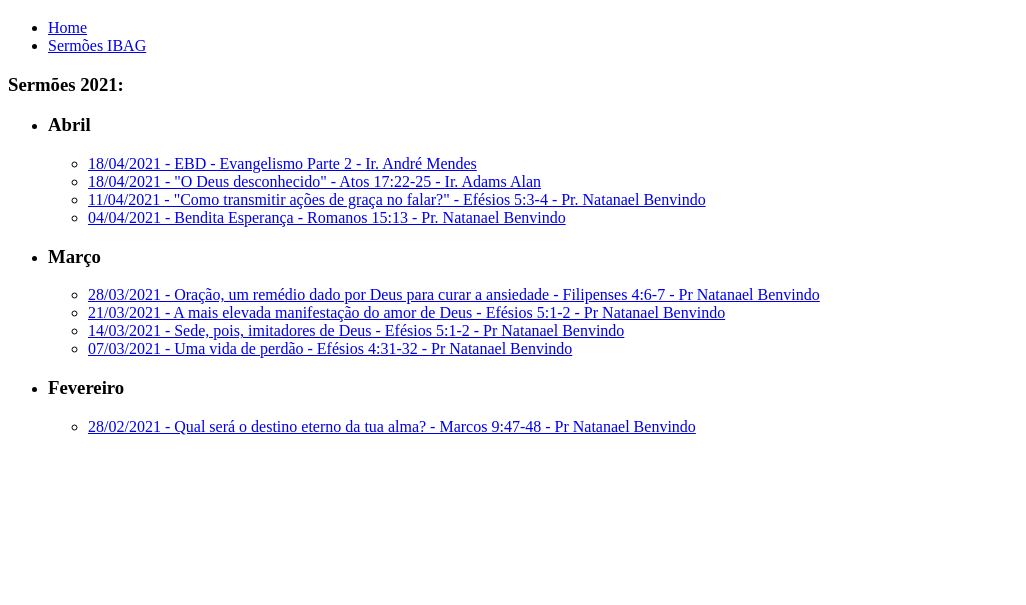
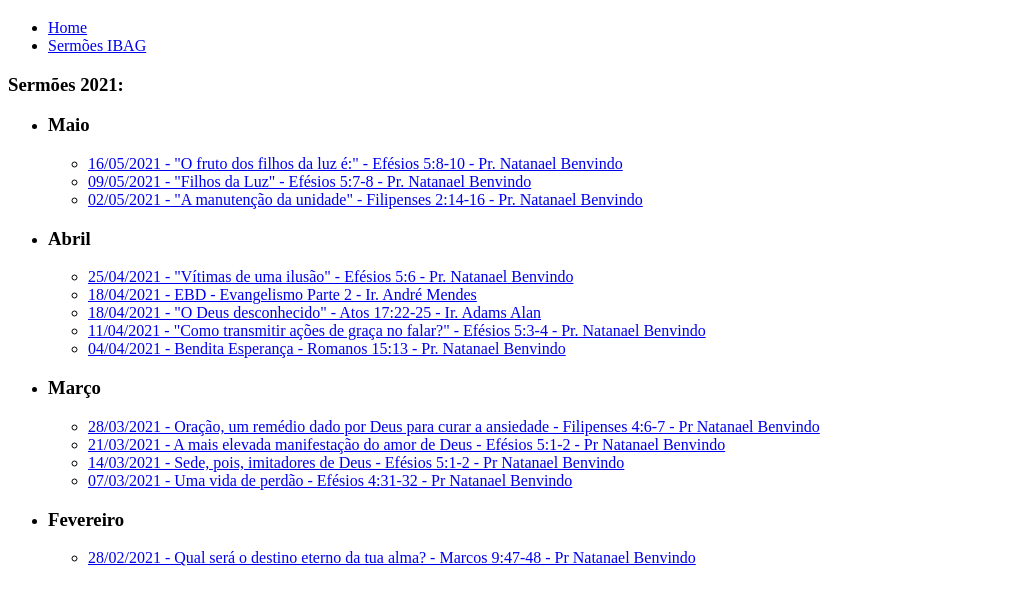
Before and after one commit to mateusgomes01/logos, a plain HTML site: page sermoes.html in a window 1280 px wide. Shown: the part 61-666 px from the top of the page, without its empty margins (0-1026 px from the left). Drawn offline with Linux system fonts and the light colour scheme.

Commit message:
Adds april and may sermons

```diff
--- a/sermoes.html
+++ b/sermoes.html
@@ -22,8 +22,34 @@
 		<h3>Sermões 2021:</h3>
 		<ul>
 			<li>
+				<h3>Maio</h3>
+				<ul>
+					<li>
+						<div>
+							<a href="https://mateusmelo.xyz/storage/recordings/sermons/2021_05_16_10_39_43.mp3">16/05/2021 - "O fruto dos filhos da luz é:" - Efésios 5:8-10 - Pr. Natanael Benvindo</a>
+						</div>
+					</li>
+					<li>
+						<div>
+							<a href="https://mateusmelo.xyz/storage/recordings/sermons/2021_05_09_10_42_11.mp3">09/05/2021 - "Filhos da Luz" - Efésios 5:7-8 - Pr. Natanael Benvindo</a>
+						</div>
+					</li>
+					<li>
+						<div>
+							<a href="https://mateusmelo.xyz/storage/recordings/sermons/2021_05_02_10_41_43.mp3">02/05/2021 - "A manutenção da unidade" - Filipenses 2:14-16 - Pr. Natanael Benvindo</a>
+						</div>
+					</li>
+				</ul>
+			</li>
+			<li>
 				<h3>Abril</h3>
 				<ul>
+					<li>
+						<div>
+							<a href="https://mateusmelo.xyz/storage/recordings/sermons/2021_04_25_10_40_49.mp3">25/04/2021 - "Vítimas de uma ilusão" - Efésios 5:6 - Pr. Natanael Benvindo</a>
+						</div>
+					</li>
+
 					<li>
 						<div>
 							<a href="https://mateusmelo.xyz/storage/recordings/sermons/2021_04_18_13_25_58.mp3">18/04/2021 - EBD - Evangelismo Parte 2 - Ir. André Mendes</a>
```
Also changed, not shown: 1 other file.
